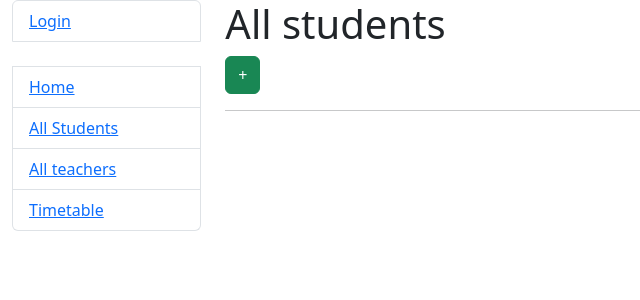
After one commit to hulchakk/music-studio-crm, a Django app: page /students/ in a window 1280 px wide. The commit adds this page. Shown: the top 300 px of the page, without its empty margins (0-640 px from the left). Run offline with Django 5.2, Linux system fonts and the light colour scheme; data that the repository does not hold is empty.

Commit message:
feat(school): implement student list page

```diff
--- a/school/urls.py
+++ b/school/urls.py
@@ -2,11 +2,13 @@ from django.urls import path
 
 from school.views import (
     index,
+    StudentsView,
 )
 
 
 urlpatterns = [
      path("", index, name="index"),
+     path("students/", StudentsView.as_view(), name="student-list")
 ]
 
 app_name = "school"
--- a/school/views.py
+++ b/school/views.py
@@ -1,5 +1,6 @@
 from django.http import HttpRequest, HttpResponse
 from django.shortcuts import render
+from django.views import generic
 
 from school.models import (
     Teacher,
@@ -19,3 +20,7 @@ def index(request: HttpRequest) -> HttpResponse:
     }
 
     return render(request, "school/index.html", context=context)
+
+
+class StudentsView(generic.ListView):
+    model = Student
--- a/templates/includes/sidebar.html
+++ b/templates/includes/sidebar.html
@@ -9,7 +9,7 @@
 <br>
 
 <li class="list-group-item"><a href="{% url "school:index" %}">Home</a></li>
-<li class="list-group-item"><a href="#">All Students</a></li>
+<li class="list-group-item"><a href="{% url "school:student-list" %}">All Students</a></li>
 <li class="list-group-item"><a href="#">All teachers</a></li>
 <li class="list-group-item"><a href="#">Timetable</a></li>
 </ul>
--- /dev/null
+++ b/templates/school/student_list.html
@@ -0,0 +1,12 @@
+{% extends "base.html" %}
+
+{% block content %}
+  <h1>All students</h1>
+  <a href="" class="btn btn-success">+</a>
+  <hr>
+  <ul>
+    {% for student in student_list %}
+      <li><a href="#">{{ student }}</a></li>
+    {% endfor %}
+  </ul>
+{% endblock content %}
```
